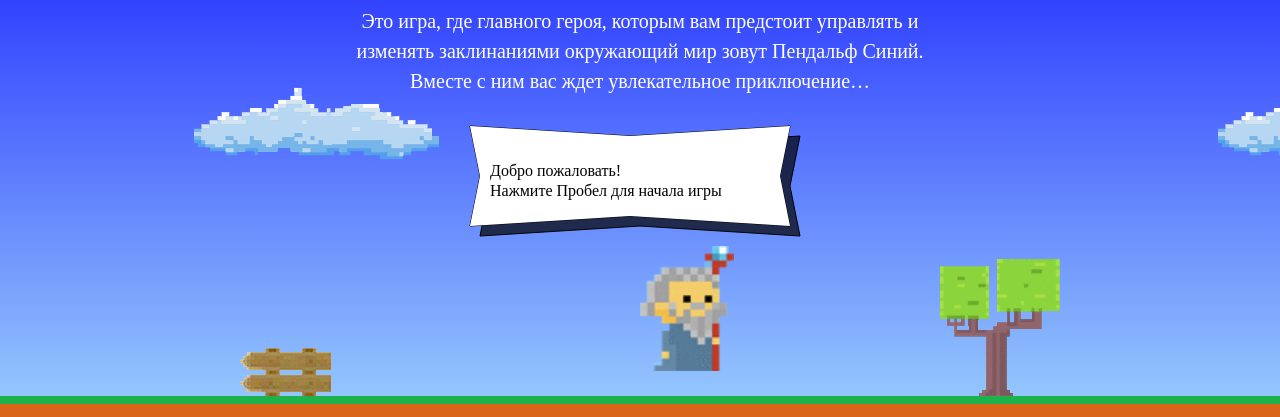
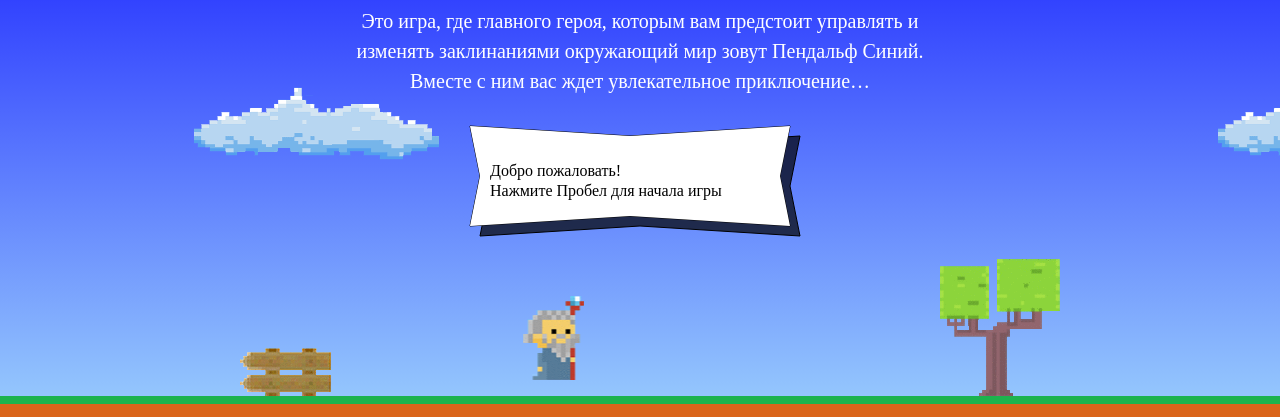
Before and after one commit to TMelnik/426411-code-and-magick, a website: page index.html in a window 1280 px wide. Shown: the part 203-620 px from the top of the page. Drawn offline with Linux system fonts and the light colour scheme; a web font is replaced by a local one.

Commit message:
внесены изменения в расчет функций координат волшебника и его расзмера

```diff
--- a/index.html
+++ b/index.html
@@ -191,23 +191,18 @@
 
   var wizardWidth = 70;
 
-  var getWizardHeight = function(wizardWidth){
-    var calcWizardHeight = 1.337 * wizardWidth;
-    return calcWizardHeight;
+  function (wizardWidth) {
+    return 1.337 * wizardWidth;
   }
 
-  var wizardWidth = getWizardHeight(wizardWidth);
-
-
   var getWizardX = function(width){
-    var calcWizardX = width/2;
-    return calcWizardX;
+    return (width-wizardWidth)/2;                                                                                                                                                                                                                                  ;
   }
 
   var getWizardY = function(height){
-    var calcWizardY = height/2;
-    return calcWizardY;
+    return height*2/3;
   }
+
   </script>
 <script src="js/game.js"></script>
 
```
